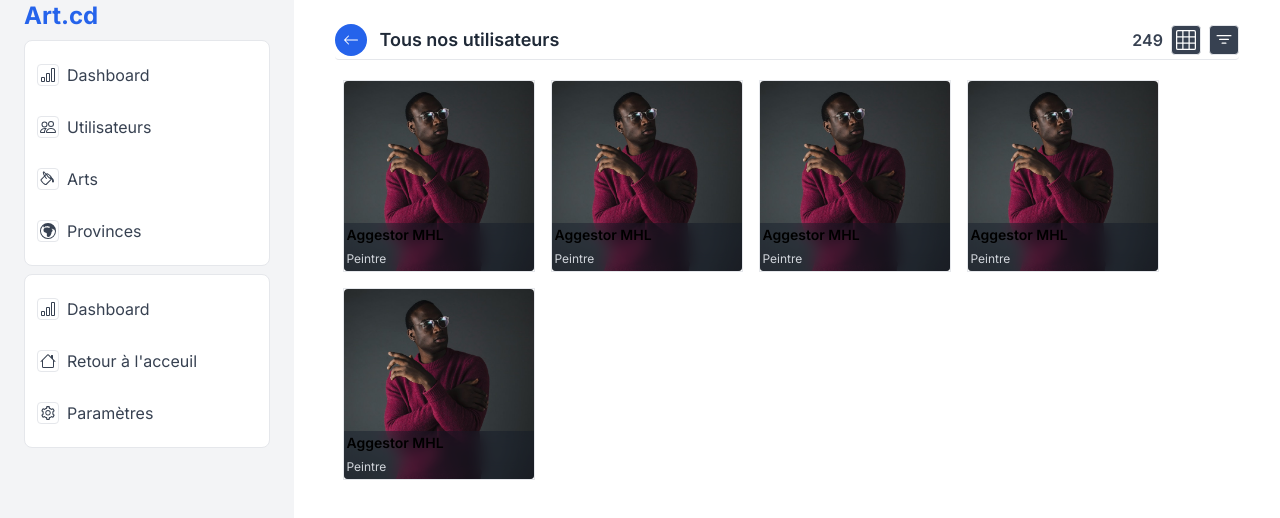
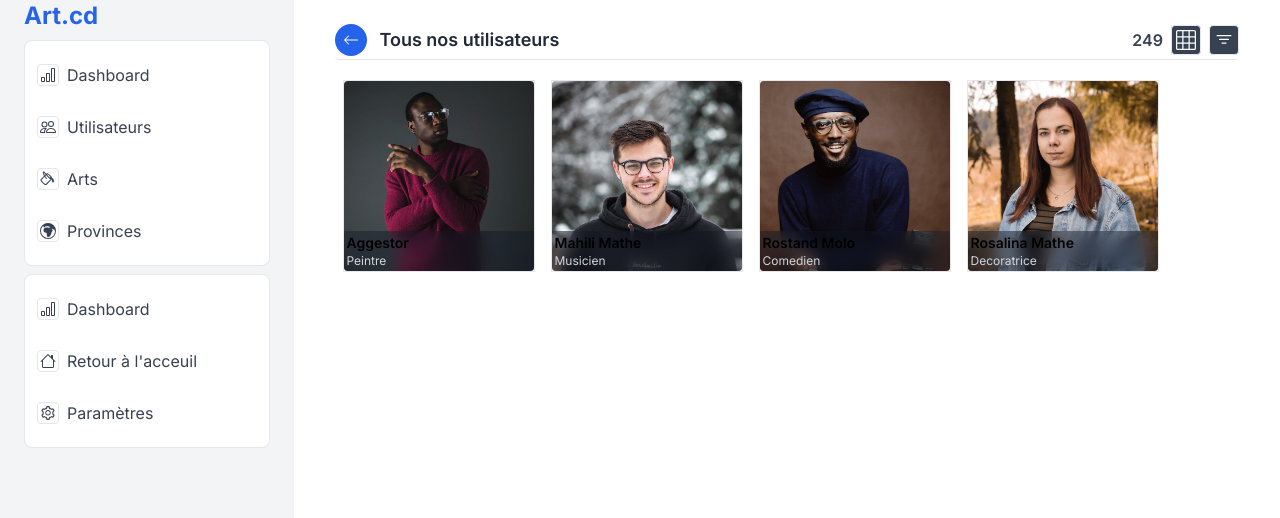
Before and after one commit to aggestor/zik, a Next.js app: page /su/users in a window 1280 px wide. Shown: the top 518 px of the page. Built offline with nearby package versions, Linux system fonts and the light colour scheme.

Commit message:
add:explorer

```diff
--- a/app/su/components/UserCard.tsx
+++ b/app/su/components/UserCard.tsx
@@ -1,18 +1,22 @@
+import { UserInfoType } from "@/type"
 import Image from "next/image"
 
 declare type Props = {
-    layout?:"grid"| "list"
+    layout?:"grid"| "list",
+    infos: UserInfoType
 }
-const UserCard : React.FC<Props> = ({layout}) =>{
+const UserCard : React.FC<Props> = ({layout = "grid", infos}) =>{
+    if(layout === "grid")
     return <div className="w-52 h-52 rounded overflow-hidden p-2">
         <div className="w-full h-full cursor-pointer transform hover:scale-105 transition-transform duration-700 border relative">
-            <Image className="w-full h-full object-cover rounded" sizes="100%" src={"/alex-perri-At__EKm5PGE-unsplash.jpg"} alt="Black man" width={0} height={0}/>
-            <div className="absolute bottom-0 h-12 p-0.5 bg-gray-900 backdrop-blur w-full rounded-b bg-opacity-40">
-               <p className="text-sm font-semibold"> Aggestor MHL</p>
-               <small className="text-gray-300 text-xs">Peintre</small>
+            <Image className="w-full h-full object-cover rounded" sizes="100%" src={infos.image || "/placeholder.jpg"} alt="Black man" width={0} height={0}/>
+            <div className="absolute bottom-0 flex flex-col h-10 p-0.5 bg-gray-900 backdrop-blur w-full rounded-b bg-opacity-40">
+               <span className="text-sm font-semibold">{infos.name}</span>
+               <small className="text-gray-300 text-xs">{infos.type}</small>
             </div>
         </div>
     </div>
+    else return <div></div>
 }
 
 export default UserCard
--- a/app/su/users/page.tsx
+++ b/app/su/users/page.tsx
@@ -31,11 +31,10 @@ export default function Users(){
           </div>
         </div>
         <div className="flex mt-3 flex-wrap">
-            <UserCard/>
-            <UserCard/>
-            <UserCard/>
-            <UserCard/>
-            <UserCard/>
+            <UserCard infos={{name:"Aggestor", type:"Peintre", image: "/alex-perri-At__EKm5PGE-unsplash.jpg"}}/>
+            <UserCard infos={{name:"Mahili Mathe", type:"Musicien", image: "/charlie-green-3JmfENcL24M-unsplash.jpg"}}/>
+            <UserCard infos={{name:"Rostand Molo", type:"Comedien", image: "/prince-akachi-4Yv84VgQkRM-unsplash.jpg"}}/>
+            <UserCard infos={{name:"Rosalina Mathe", type:"Decoratrice", image: "/szocs-viola-ThOuFQa8dJA-unsplash.jpg"}}/>
         </div>
 
     </div>
--- a/type.d.ts
+++ b/type.d.ts
@@ -6,3 +6,8 @@ export type ButtonProps = {
     type?:"button"|"reset"|"submit"
     onClick ?:(e:any) => void
 }
+export type UserInfoType = {
+    name ?: string
+    type ?: string
+    image ? :string
+}
```
